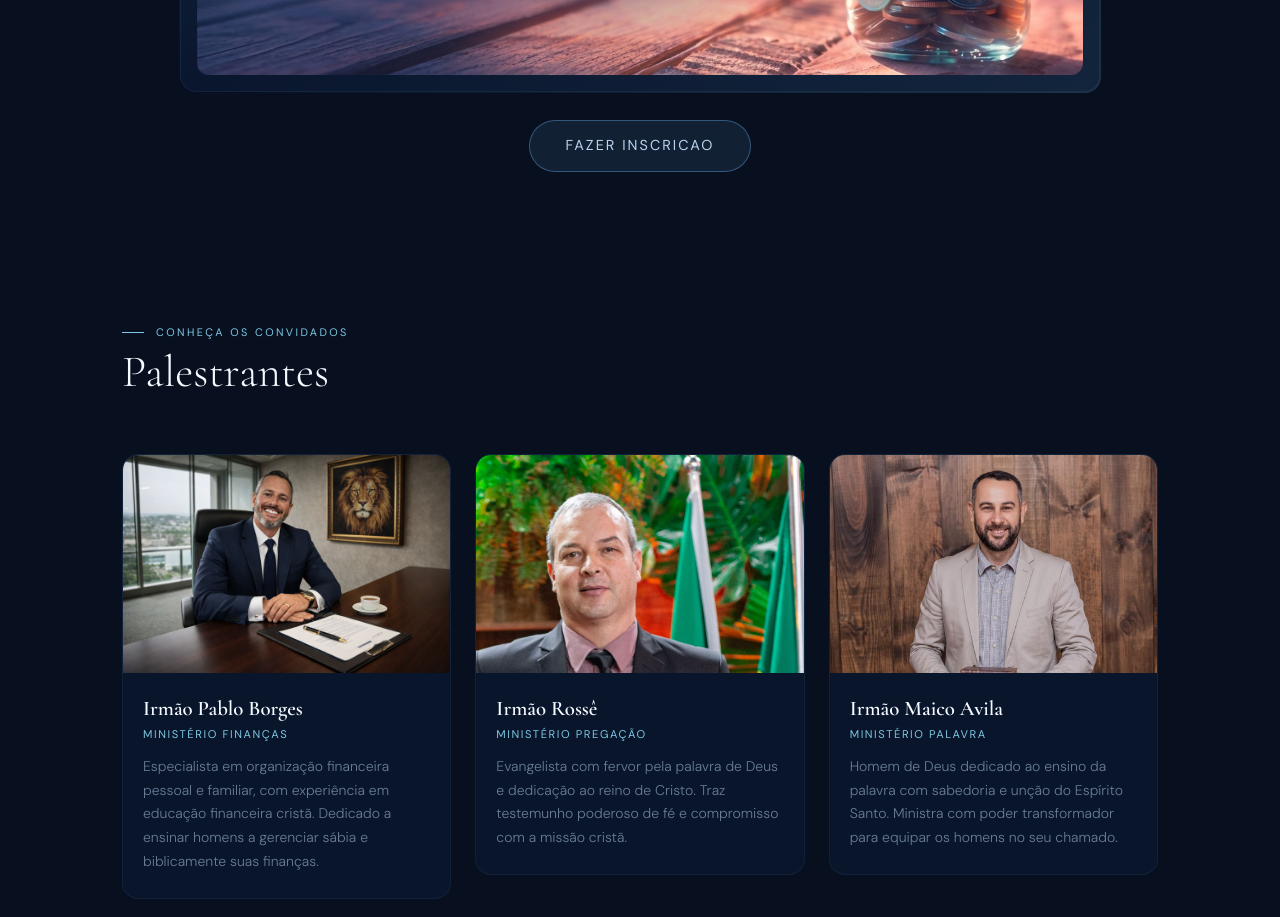
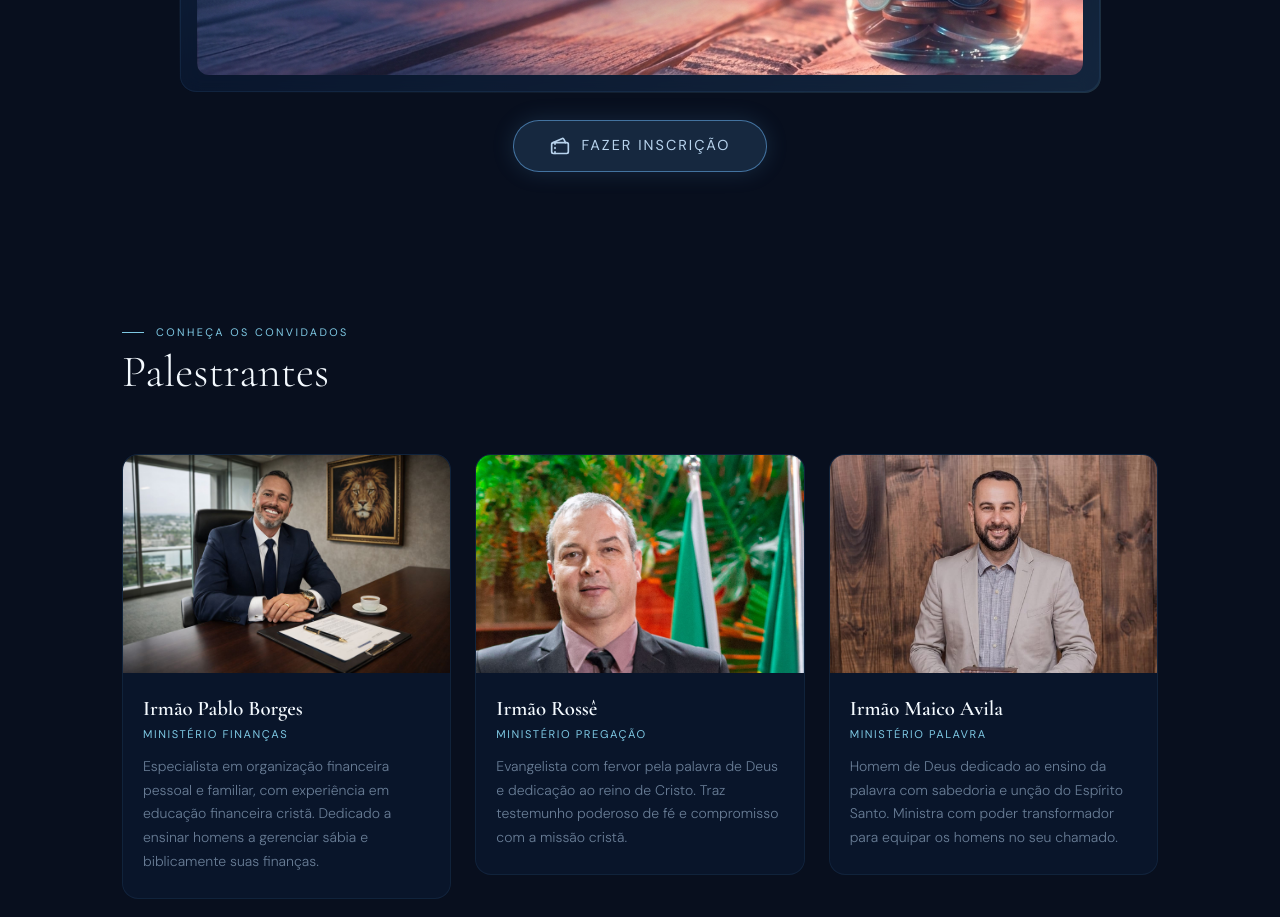
Before and after one commit to coder-muller/projeto-igreja, a React (Vite) app: page / in a window 1280 px wide. Shown: the part 1200-2117 px from the top of the page. Built offline with nearby package versions, Linux system fonts and the light colour scheme.

Commit message:
feat: add lucide-react dependency and update component styles

```diff
--- a/package.json
+++ b/package.json
@@ -13,6 +13,7 @@
   },
   "dependencies": {
     "@tailwindcss/vite": "^4.2.2",
+    "lucide-react": "^1.7.0",
     "motion": "^12.38.0",
     "react": "^19.2.4",
     "react-dom": "^19.2.4",
--- a/src/components/Footer.tsx
+++ b/src/components/Footer.tsx
@@ -4,7 +4,7 @@ import { FadeIn } from "./ui/FadeIn";
 export function Footer() {
   return (
     <FadeIn>
-      <footer className="relative z-[1] py-16 px-8 pb-12 text-center border-t border-celeste/9">
+      <footer className="relative z-1 py-16 px-8 pb-12 text-center border-t border-celeste/9">
         <CrossIcon className="mx-auto mb-5 size-7 opacity-28" />
         <div className="font-serif text-[1.15rem] text-gelo mb-1.5">
           Igreja Mover Canguçu
--- a/src/components/Header.tsx
+++ b/src/components/Header.tsx
@@ -95,7 +95,7 @@ export function Header({ isTicketsPage = false }: HeaderProps) {
           <div className="font-serif text-[1.35rem] font-semibold text-branco tracking-wide leading-tight">
             Igreja Mover
           </div>
-          <div className="text-[0.68rem] font-light text-acento uppercase tracking-[0.2em]">
+          <div className="hidden md:block text-[0.68rem] font-light text-acento uppercase tracking-[0.2em]">
             Pregando um evangelho puro e simples até que Cristo volte.
           </div>
         </div>
--- a/src/components/Hero.tsx
+++ b/src/components/Hero.tsx
@@ -1,6 +1,7 @@
 import { motion } from "motion/react";
 import { Badge } from "./ui/Badge";
 import arteEventoImg from "../assets/ArteSeminario.png";
+import { TicketsIcon } from "lucide-react";
 
 const badges = ["R$30,00", "12 de Abril", "09h"];
 
@@ -47,7 +48,7 @@ export function Hero() {
         initial={{ opacity: 0, y: 12 }}
         animate={{ opacity: 1, y: 0 }}
         transition={{ duration: 0.7, delay: 0.95, ease: "easeOut" }}
-        className="text-base font-light text-dim max-w-[460px] leading-[1.85]"
+        className="text-base font-light text-dim max-w-115 leading-[1.85]"
       >
         Um dia de pregação, testemunho e comunhão para equipar o homem na sua missão. Traz paz espiritual à vida financeira.
       </motion.p>
@@ -69,7 +70,7 @@ export function Hero() {
         initial={{ opacity: 0, y: 22 }}
         animate={{ opacity: 1, y: 0 }}
         transition={{ duration: 0.9, delay: 1.25, ease: [0.16, 1, 0.3, 1] }}
-        className="mt-12 w-full max-w-[920px] mx-auto relative"
+        className="mt-12 w-full max-w-230 mx-auto relative"
       >
         <div className="absolute -inset-px rounded-2xl z-[-1] bg-linear-to-br from-celeste/45 via-transparent to-acento/20" />
         <div className="bg-profundo/60 rounded-2xl border border-celeste/10 p-3 sm:p-4 backdrop-blur-[10px]">
@@ -86,10 +87,13 @@ export function Hero() {
         initial={{ opacity: 0, y: 12 }}
         animate={{ opacity: 1, y: 0 }}
         transition={{ duration: 0.7, delay: 1.35, ease: "easeOut" }}
+        whileHover={{ scale: 1.04 }}
+        whileTap={{ scale: 0.97 }}
         href="/ingressos"
-        className="mt-7 inline-flex items-center justify-center gap-2 rounded-full border border-celeste/45 bg-celeste/12 px-6 py-3 text-[0.78rem] md:px-9 md:py-3.5 md:text-[0.9rem] uppercase tracking-[0.14em] text-gelo no-underline transition-colors duration-300 hover:bg-celeste/24 hover:text-branco"
+        className="mt-7 inline-flex items-center justify-center gap-3 rounded-full border border-celeste/65 bg-celeste/18 px-6 py-3 text-[0.78rem] md:px-9 md:py-3.5 md:text-[0.9rem] uppercase tracking-[0.14em] text-gelo no-underline shadow-[0_0_22px_rgba(91,155,213,0.18)] transition-all duration-300 hover:bg-celeste/28 hover:text-branco hover:border-celeste/80 hover:shadow-[0_0_30px_rgba(91,155,213,0.28)]"
       >
-        Fazer inscricao
+        <TicketsIcon className="size-4 md:size-5" />
+        Fazer inscrição
       </motion.a>
     </section>
   );
--- a/src/components/Schedule.tsx
+++ b/src/components/Schedule.tsx
@@ -11,7 +11,7 @@ export function Schedule() {
       id="programacao"
       className="relative z-1 py-24 px-8 bg-linear-to-b from-transparent via-profundo/45 to-transparent"
     >
-      <div className="max-w-[880px] mx-auto">
+      <div className="max-w-220 mx-auto">
         <FadeIn>
           <SectionHeading
             eyebrow="Cronograma completo"
--- a/src/components/Speakers.tsx
+++ b/src/components/Speakers.tsx
@@ -7,7 +7,7 @@ export function Speakers() {
   return (
     <section
       id="palestrantes"
-      className="relative z-1 max-w-[1100px] mx-auto px-8 pt-14 pb-24"
+      className="relative z-1 max-w-275 mx-auto px-8 pt-14 pb-24"
     >
       <FadeIn>
         <SectionHeading eyebrow="Conheça os convidados" title="Palestrantes" />
--- a/src/components/TicketPurchase.tsx
+++ b/src/components/TicketPurchase.tsx
@@ -29,7 +29,7 @@ export function TicketPurchase() {
   }
 
   return (
-    <section id="inscricao" className="relative z-1 max-w-[980px] mx-auto px-8 py-24">
+    <section id="inscricao" className="relative z-1 max-w-245 mx-auto px-8 py-24">
       <FadeIn>
         <SectionHeading eyebrow="Inscrição Online" title="Garanta sua vaga" />
       </FadeIn>
```
Also changed, not shown: 1 other file (tests, documents, lock files or other folders).
